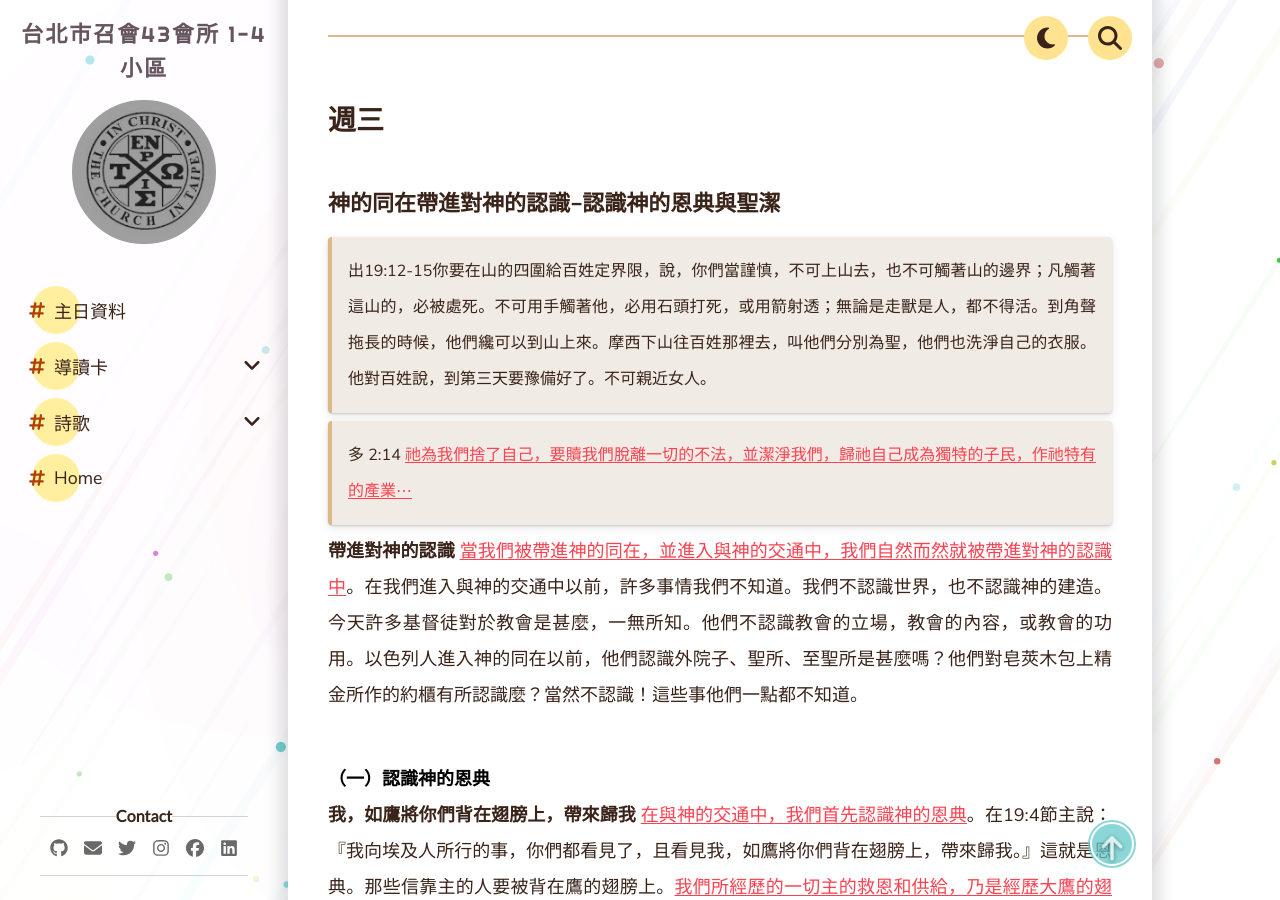
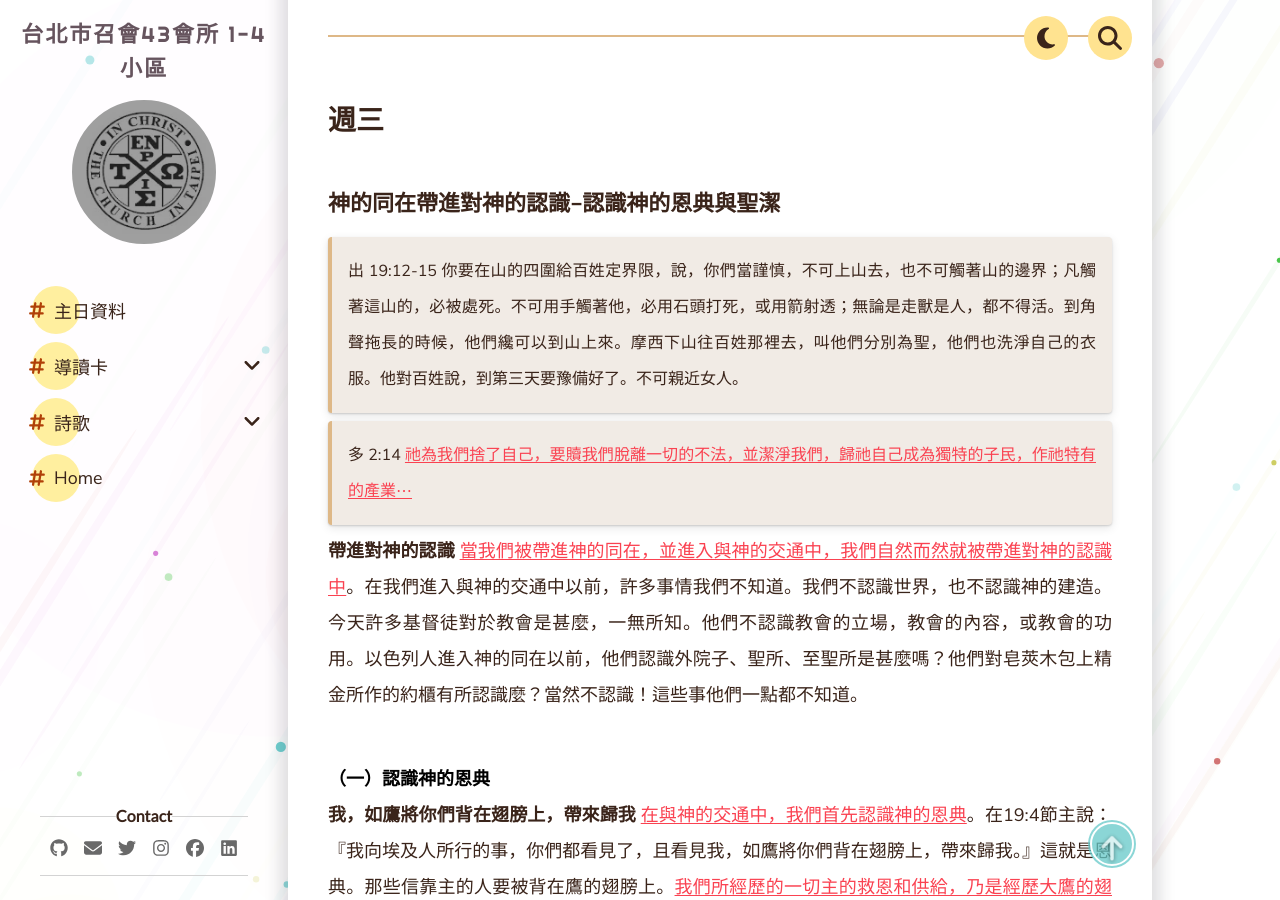
Before and after one commit to cit-hall-43/cit-hall-43.github.io, a Jekyll site: the page built from _pages/導讀卡/第42週導讀卡.md, in a window 1280 px wide and 900 px high, scrolled down 3980 px. Built offline with Jekyll 4.4.1, drawn with Linux system fonts in a browser that asks for light colours; comment, search, counter and statistics services are not loaded.

Commit message:
hot fixed

```diff
--- a/_pages/導讀卡/第42週導讀卡.md
+++ b/_pages/導讀卡/第42週導讀卡.md
@@ -54,7 +54,7 @@ ___
 
 ### 神的同在帶進對神的認識–認識神的恩典與聖潔
 
-> 出19:12-15你要在山的四圍給百姓定界限，說，你們當謹慎，不可上山去，也不可觸著山的邊界；凡觸著這山的，必被處死。不可用手觸著他，必用石頭打死，或用箭射透；無論是走獸是人，都不得活。到角聲拖長的時候，他們纔可以到山上來。摩西下山往百姓那裡去，叫他們分別為聖，他們也洗淨自己的衣服。他對百姓說，到第三天要豫備好了。不可親近女人。
+> 出 19:12-15 你要在山的四圍給百姓定界限，說，你們當謹慎，不可上山去，也不可觸著山的邊界；凡觸著這山的，必被處死。不可用手觸著他，必用石頭打死，或用箭射透；無論是走獸是人，都不得活。到角聲拖長的時候，他們纔可以到山上來。摩西下山往百姓那裡去，叫他們分別為聖，他們也洗淨自己的衣服。他對百姓說，到第三天要豫備好了。不可親近女人。
 
 > 多 2:14  <u>祂為我們捨了自己，要贖我們脫離一切的不法，並潔淨我們，歸祂自己成為獨特的子民，作祂特有的產業</u><u>⋯</u>
 
```
